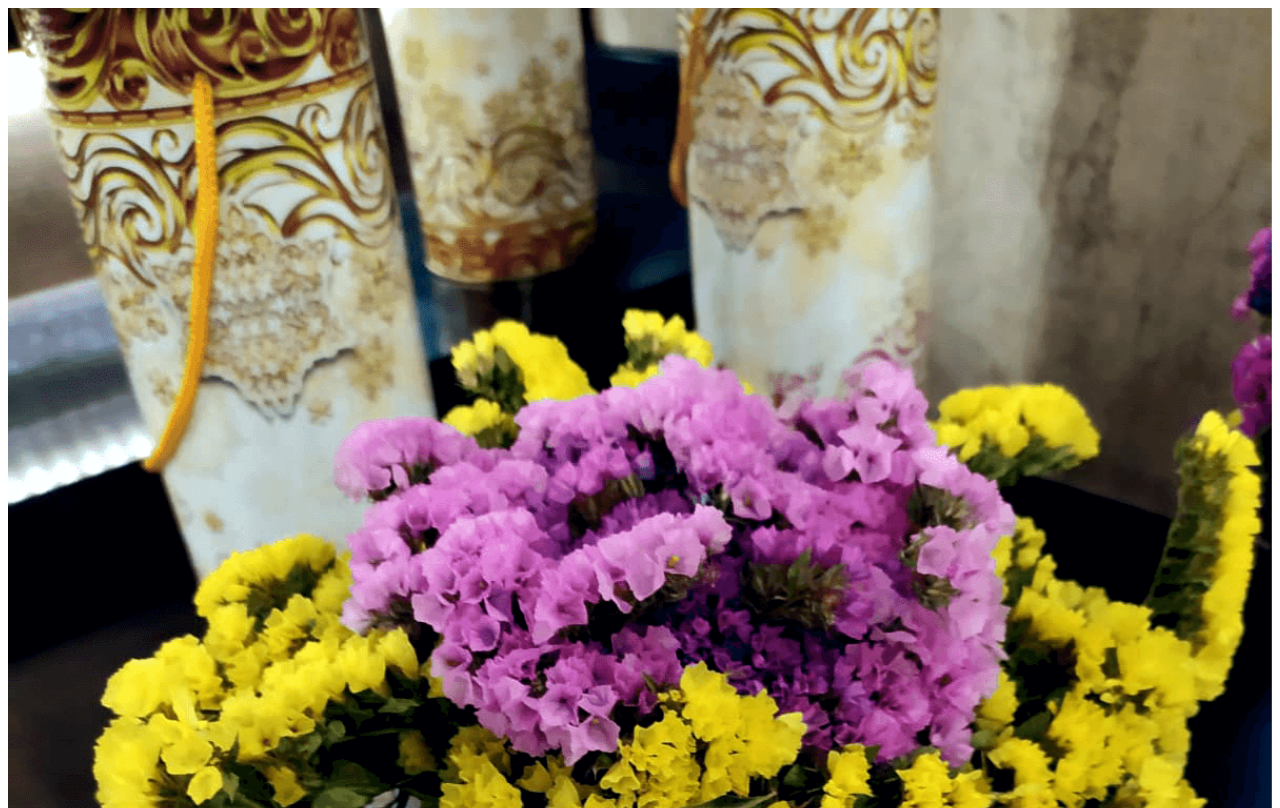
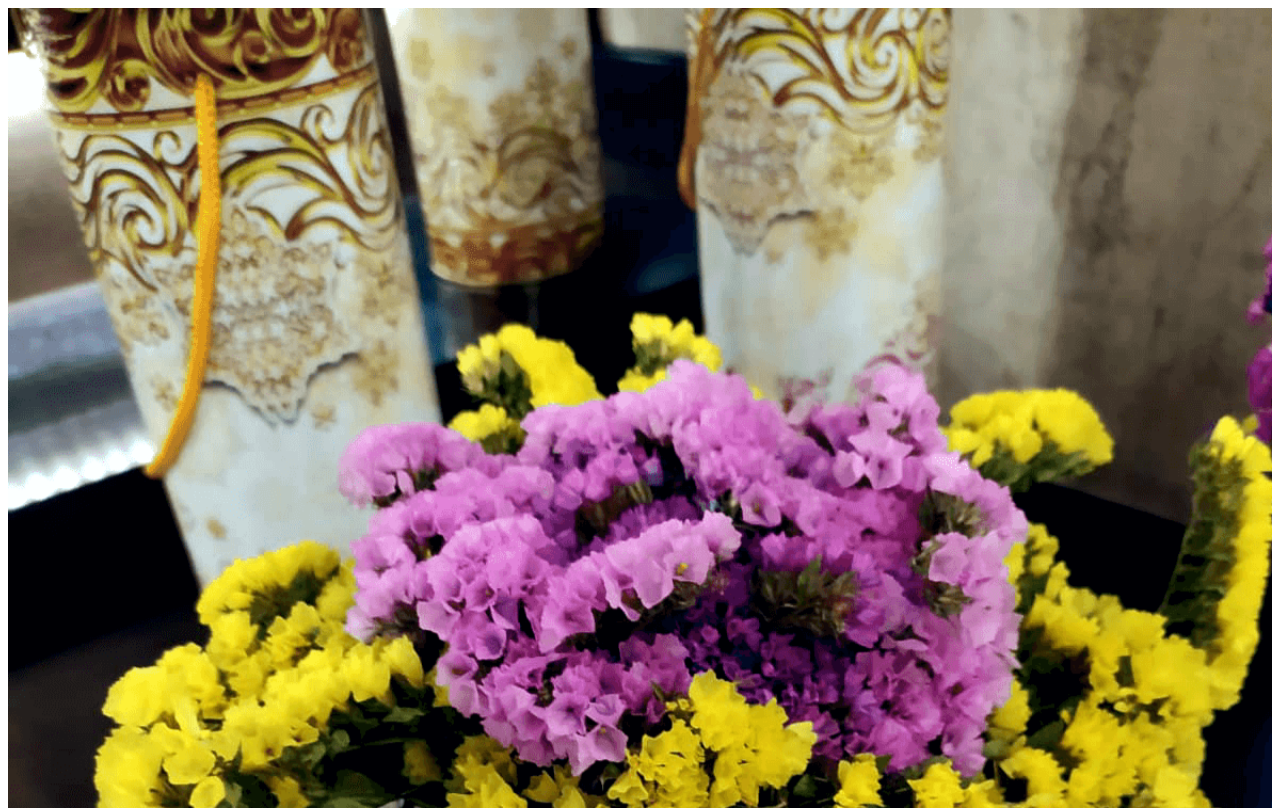
Before and after one commit to ArtemBasharin/EndlessBoquet, a plain HTML site: page index.html in a window 1280 px wide. Drawn offline with nearby package versions, Linux system fonts and the light colour scheme.

Commit message:
img ratio fixed

```diff
--- a/index.html
+++ b/index.html
@@ -42,7 +42,7 @@
     <script type="text/javascript">
       $(document).ready(function () {
         $(".gallery").slick({
-          dots: true,
+          dots: false,
           infinite: true,
           autoplay: true,
           autoplaySpeed: 2000,
--- a/scroll.scss
+++ b/scroll.scss
@@ -145,8 +145,18 @@ body {
   width: 50vw;
   max-width: 100px;
   padding: 10px;
+}
 
-  img {
-    max-width: 100%;
+.gallery {
+  height: 100vh;
+
+  @media screen and (orientation: landscape) {
+    width: 100vw !important;
+    height: 100%;
+    overflow: hidden;
   }
 }
+
+img {
+  height: 100vh;
+}
--- a/slick/slick.scss
+++ b/slick/slick.scss
@@ -63,7 +63,13 @@
 }
 .slick-slide {
   float: left;
-    height: 100%;
+  height: 100vh;
+  @media screen and (orientation: landscape) {
+    width: 100vw;
+    height: auto;
+    overflow: hidden;
+    margin: auto;
+  }
   min-height: 1px;
   [dir="rtl"] & {
     float: right;
```
Also changed, not shown: scroll.css, slick/slick.css, 2 other files. Lines whose indentation alone changed are shown as unchanged.
